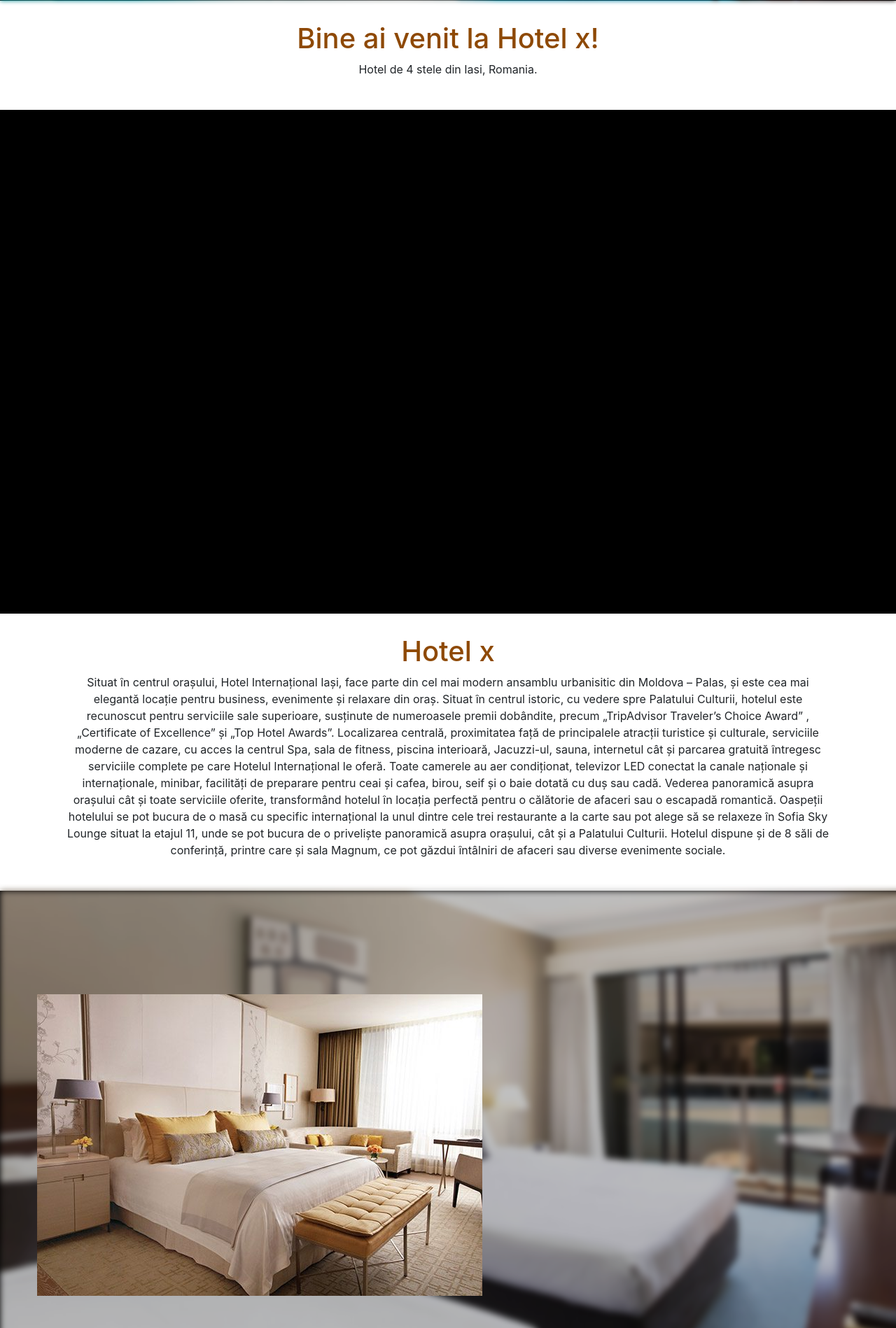
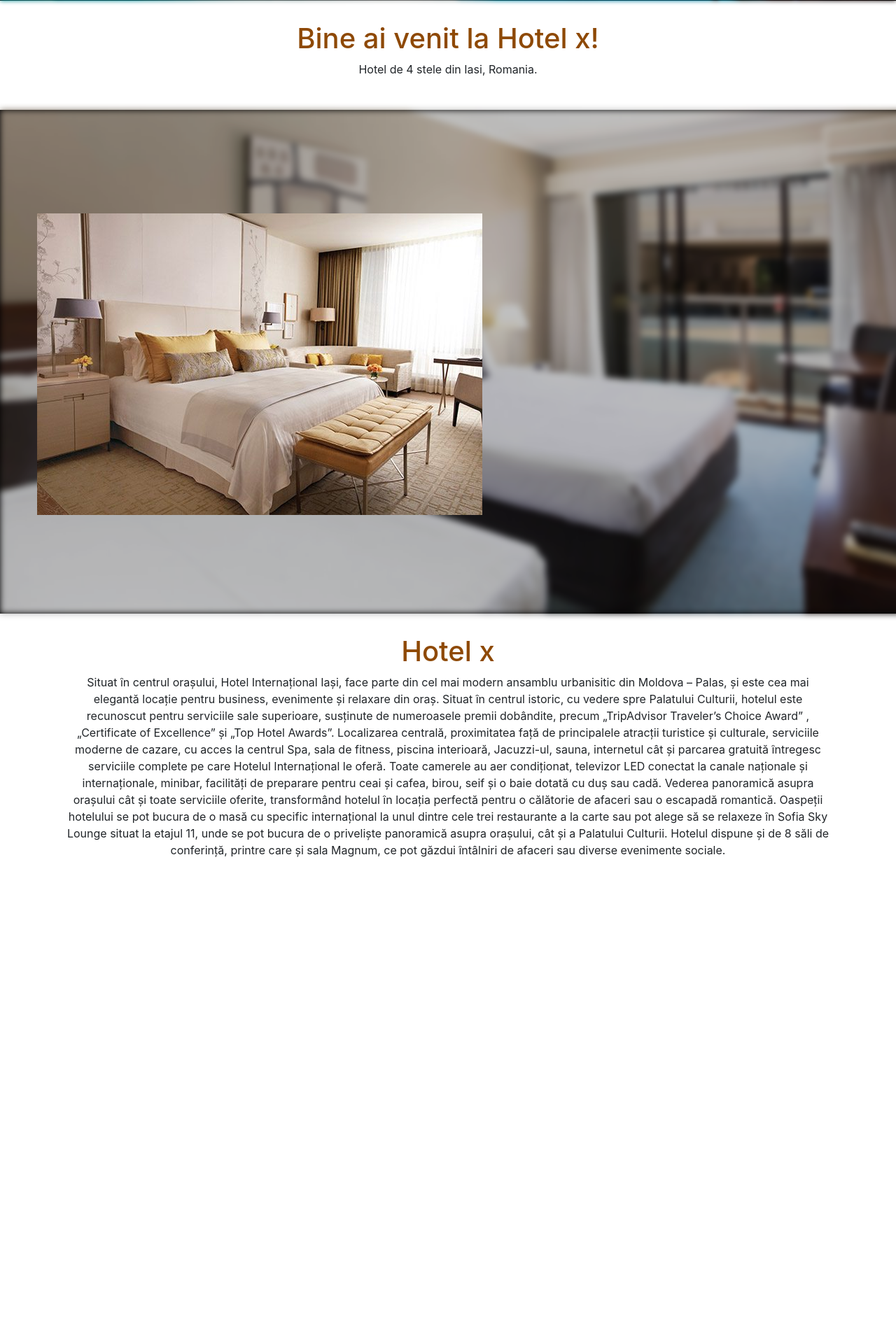
Before and after one commit to TheDropX/HotelJuliette, a PHP site: page / in a window 1280 px wide; the page is wider, and only the part inside the window is pictured. Shown: the part 799-2697 px from the top of that part at 70% size. After the commit the page ends 2024 px from the top of that part, so only its background shows below. Run offline with PHP 8.4, Linux system fonts and the light colour scheme.

Commit message:
Update index.php

```diff
--- a/index.php
+++ b/index.php
@@ -21,8 +21,8 @@ include_once "sidebar.php";
     </section>
 
     <section style="background: #000000; position: relative;">
-        <div class="roombg"></div>
-        <div class="bed"></div>
+        <img src="../img/room.jpg" class="roombg"></div>
+        <img src="../img/bed.jpg" class="bed"></div>
     </section>
 
     <section style="background: #fff;">
@@ -38,11 +38,6 @@ Hotelul dispune și de 8 săli de conferință, printre care și sala Magnum, ce
     </div>
     </section>
 
-    <section style="background: #000000; position: relative;">
-        <img src="../img/room.jpg" class="roombg"></div>
-        <img src="../img/bed.jpg" class="bed"></div>
-    </section>
-
     <script src="assets/js/jquery.min.js"></script>
     <script src="assets/bootstrap/js/bootstrap.min.js"></script>
     <script src="assets/js/navbar.js"></script>
```
